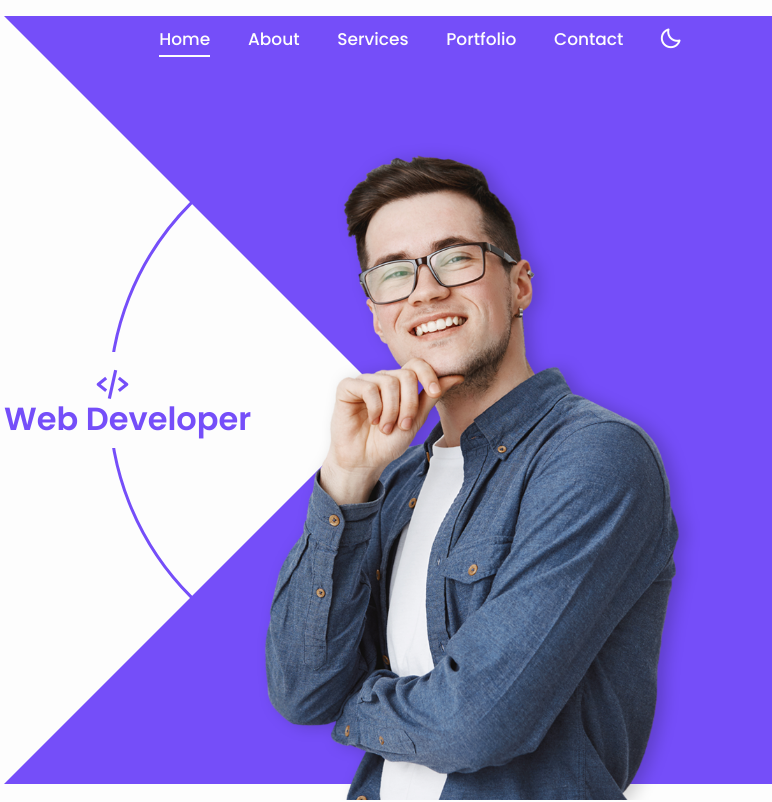
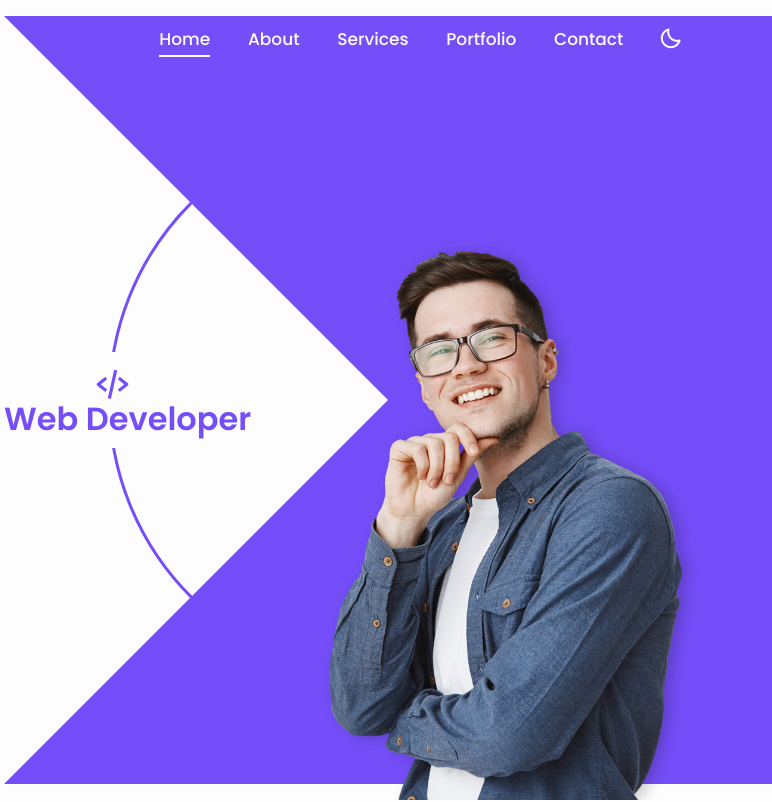
Before and after one commit to SubGameR69/Portofolios, a plain HTML site: page Responsive Protfolio/index.html in a window 1280 px wide. Shown: the top 802 px of the page, 508-1280 px from the left. Drawn offline with nearby package versions, Linux system fonts and the light colour scheme.

Commit message:
Update Css

```diff
--- a/Responsive Protfolio/css/style.css
+++ b/Responsive Protfolio/css/style.css
@@ -207,7 +207,7 @@ section {
 
 .home .profession-box .profession:nth-child(2),
 .home .profession-box .profession:nth-child(4) {
-    padding-bottom: 20;
+    padding-bottom: 20px;
 }
 
 .home .profession i {
@@ -238,12 +238,20 @@ section {
     border-bottom: 384px solid var(--main-color);
 }
 
+.home-img {
+    width: 30%;
+    position: absolute;
+    right: 0;
+    bottom: 0;
+    height: 100vh;
+}
+
 .home-img img {
     position: absolute;
     pointer-events: none;
     right: 70px;
     bottom: 0;
-    width: 450px;
+    width: 100%;
 }
 
 span {
```
